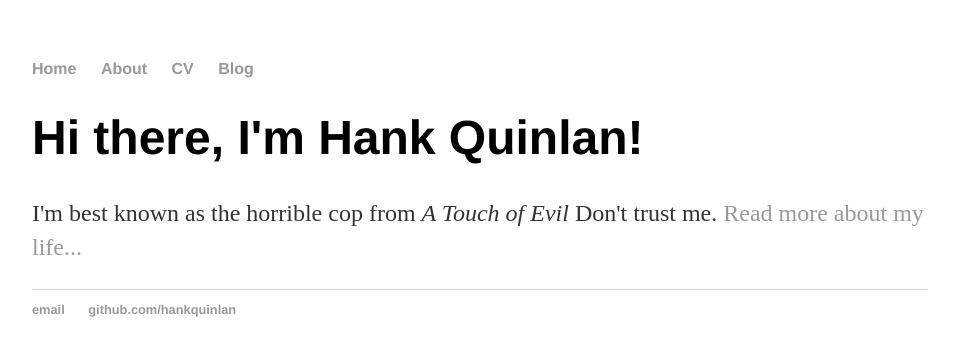
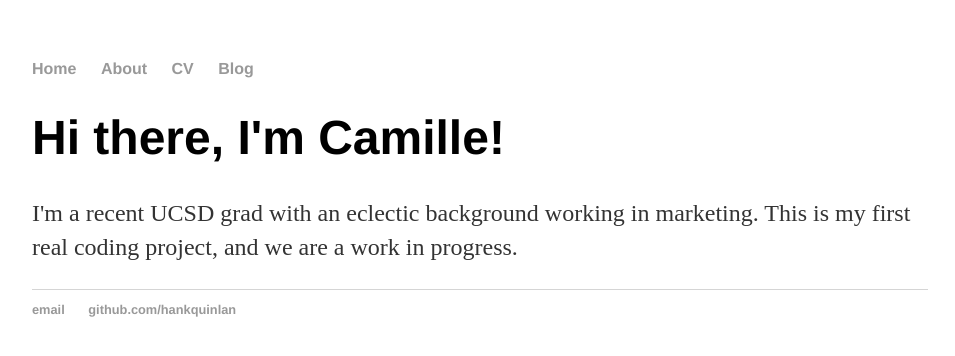
Before and after one commit to camerose/camerose.github.io, a Jekyll site: the page built from index.html, in a window 1280 px wide. Shown: the top 356 px of the page, without its empty margins (160-1115 px from the left). Built offline with Jekyll 4.4.1, drawn with Linux system fonts in a browser that asks for light colours.

Commit message:
Update index.html

```diff
--- a/index.html
+++ b/index.html
@@ -1,30 +1,10 @@
-<!DOCTYPE html>
-<html>
-	<head>
-		<title>Hank Quinlan, Horrible Cop</title>
-		<!-- link to main stylesheet -->
-		<link rel="stylesheet" type="text/css" href="/css/main.css">
-	</head>
-	<body>
-		<nav>
-    		<ul>
-        		<li><a href="/">Home</a></li>
-	        	<li><a href="/about">About</a></li>
-        		<li><a href="/cv">CV</a></li>
-        		<li><a href="/blog">Blog</a></li>
-    		</ul>
-		</nav>
-		<div class="container">
-    		<div class="blurb">
-        		<h1>Hi there, I'm Hank Quinlan!</h1>
-				<p>I'm best known as the horrible cop from <em>A Touch of Evil</em> Don't trust me. <a href="/about">Read more about my life...</a></p>
-    		</div><!-- /.blurb -->
-		</div><!-- /.container -->
-		<footer>
-    		<ul>
-        		<li><a href="mailto:hankquinlanhub@gmail.com">email</a></li>
-        		<li><a href="https://github.com/hankquinlan">github.com/hankquinlan</a></li>
-			</ul>
-		</footer>
-	</body>
-</html>
+---
+layout: default
+title: Camille Merz
+---
+<div class="blurb">
+	<h1>Hi there, I'm Camille!</h1>
+	<p>I'm a recent UCSD grad with an eclectic background working in marketing. This is my first real coding project, and we are a work
+		in progress.
+		<!-- <a href="/about">Read more about my life...</a></p> -->
+</div><!-- /.blurb -->
```
